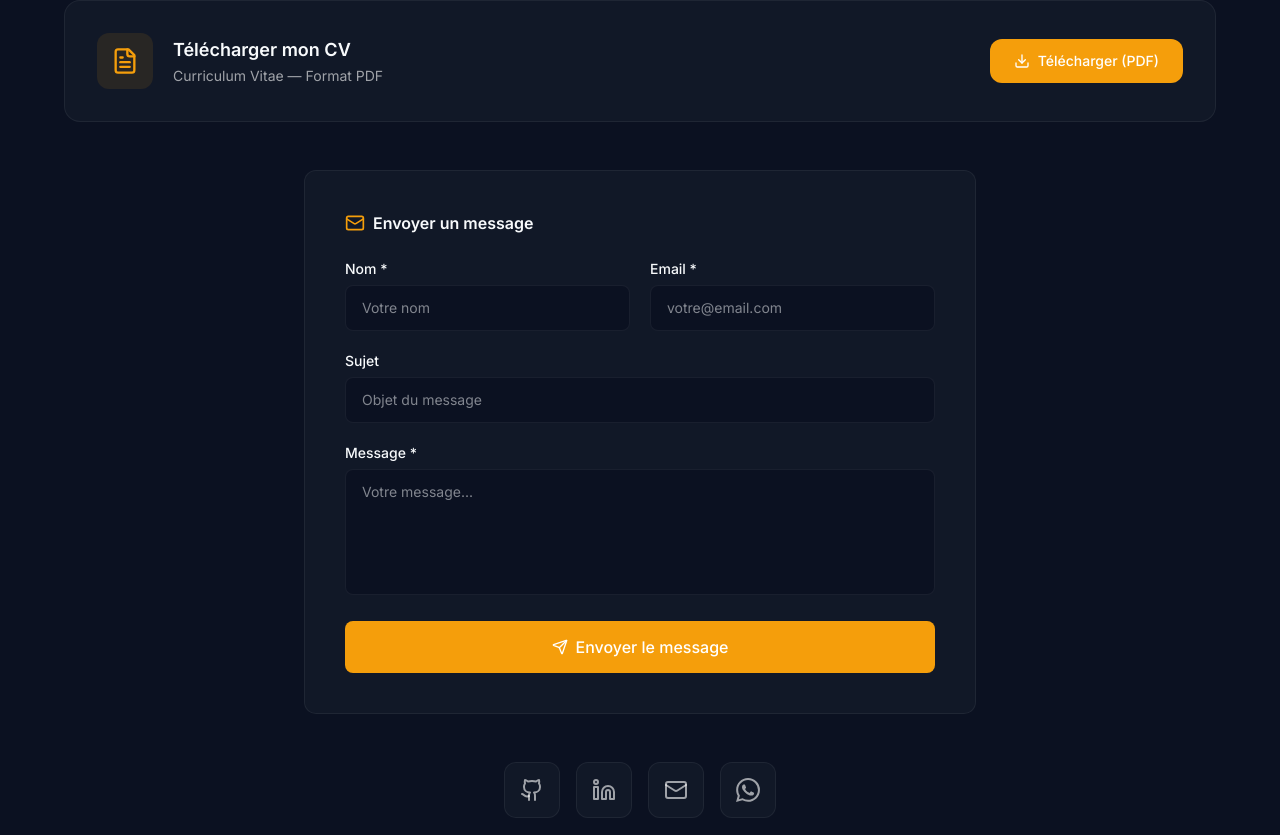
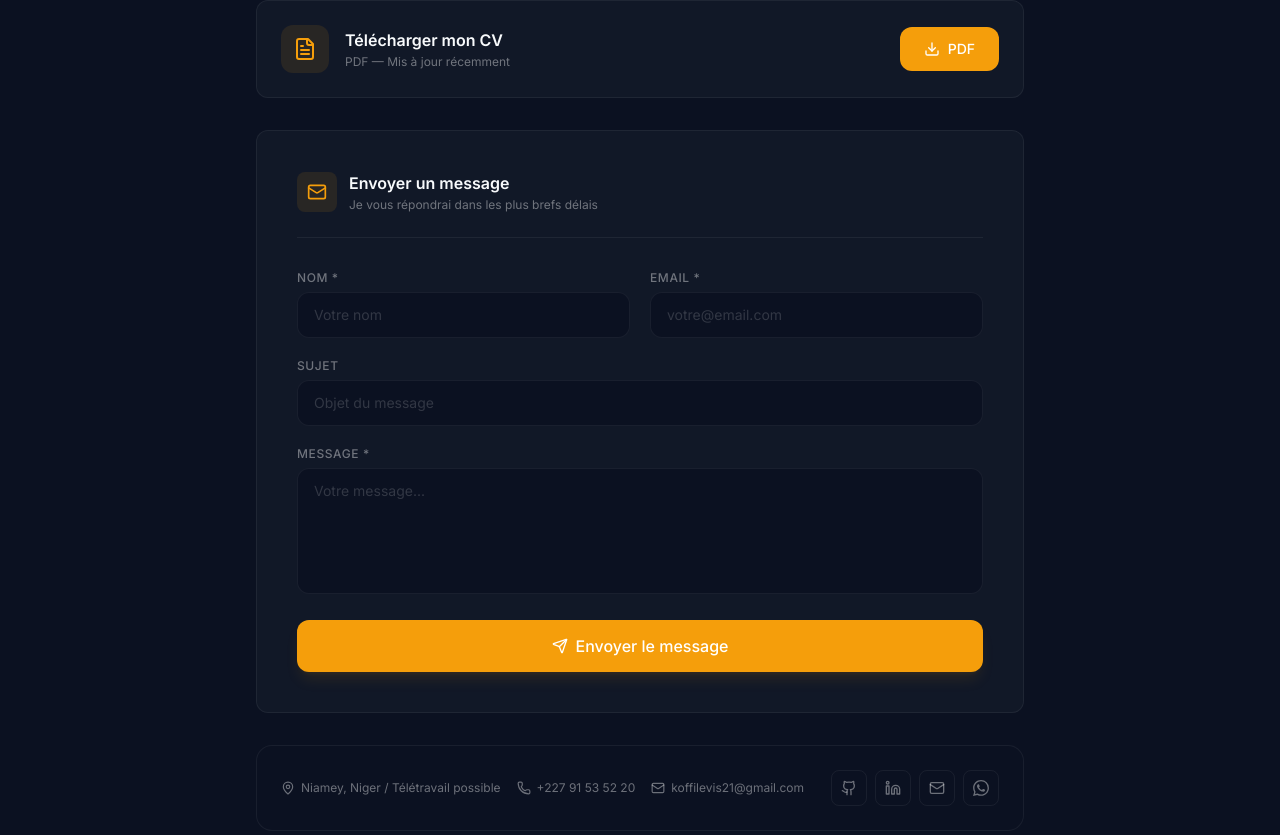
Before and after one commit to akaletekoffilevis/my-sweet-portfolio, a React (Vite) app: page / in a window 1280 px wide. Shown: the part 5385-6220 px from the top of the page. Built offline with nearby package versions, Linux system fonts and the light colour scheme.

Commit message:
fix: improve contact/cv UX - cleaner form, animated success, contact info bar, social icons

```diff
--- a/src/components/ContactAndResume.tsx
+++ b/src/components/ContactAndResume.tsx
@@ -1,6 +1,6 @@
 import { useState, type FormEvent } from "react";
 import { usePortfolio } from "../context/PortfolioContext";
-import { Send, CheckCircle2, Mail, FileText, Download, Github, Linkedin } from "lucide-react";
+import { Send, CheckCircle2, Mail, FileText, Download, Github, Linkedin, Loader2, MapPin, Phone } from "lucide-react";
 
 function WhatsAppIcon({ className }: { className?: string }) {
   return (
@@ -40,12 +40,11 @@ export default function ContactAndResume() {
   const [isSubmitting, setIsSubmitting] = useState(false);
   const [submitSuccess, setSubmitSuccess] = useState(false);
 
-  const handleSubmit = (e: FormEvent<HTMLFormElement>) => {
+  const handleSubmit = async (e: FormEvent<HTMLFormElement>) => {
     e.preventDefault();
     if (!formData.name || !formData.email || !formData.message) return;
     setIsSubmitting(true);
-    setTimeout(() => {
-      addMessage({
+    await addMessage({
       name: formData.name,
       email: formData.email,
       subject: formData.subject || "Sans Objet",
@@ -55,7 +54,6 @@ export default function ContactAndResume() {
     setSubmitSuccess(true);
     setFormData({ name: "", email: "", subject: "", message: "" });
     setTimeout(() => setSubmitSuccess(false), 6000);
-    }, 600);
   };
 
   return (
@@ -64,88 +62,111 @@ export default function ContactAndResume() {
         <h2 className="section-title mb-2">Contact & CV</h2>
         <p className="section-subtitle mb-10">N'hésitez pas à me contacter</p>
 
+        <div className="mx-auto max-w-3xl space-y-8">
+
           {/* CV Download Banner */}
           <a
             href="/cv_koffi_levis_akalete.pdf"
             download
-          className="group block bg-app-card border border-app-border-subtle hover:border-app-accent/50 rounded-2xl p-8 mb-12 transition-all duration-300"
+            className="card-glow group flex items-center justify-between gap-6 bg-app-card rounded-2xl p-6"
           >
-          <div className="flex items-center justify-between flex-wrap gap-6">
-            <div className="flex items-center gap-5">
-              <div className="w-14 h-14 bg-app-accent/10 rounded-xl flex items-center justify-center group-hover:bg-app-accent/20 transition-colors">
-                <FileText className="h-7 w-7 text-app-accent" />
+            <div className="flex items-center gap-4">
+              <div className="w-12 h-12 rounded-xl bg-app-accent/10 flex items-center justify-center group-hover:bg-app-accent/20 transition-colors shrink-0">
+                <FileText className="h-6 w-6 text-app-accent" />
               </div>
               <div>
-                <h3 className="text-lg font-semibold text-app-text-white">Télécharger mon CV</h3>
-                <p className="text-sm text-app-text-soft mt-0.5">
-                  Curriculum Vitae — Format PDF
-                </p>
+                <h3 className="font-semibold text-app-text-white text-base">Télécharger mon CV</h3>
+                <p className="text-xs text-app-text-muted mt-0.5">PDF — Mis à jour récemment</p>
               </div>
             </div>
-            <span className="inline-flex items-center gap-2 px-6 py-3 bg-app-accent text-white rounded-xl font-medium hover:bg-app-accent-dark transition text-sm group-hover:scale-105 duration-200">
+            <span className="btn-accent shrink-0 group-hover:scale-105 duration-200">
               <Download className="h-4 w-4" />
-              Télécharger (PDF)
+              PDF
             </span>
-          </div>
           </a>
 
-        {/* Contact Form - centered */}
-        <div className="mx-auto max-w-2xl">
-          <div className="bg-app-card card-glow rounded-2xl p-10">
-            <div className="flex items-center gap-2 mb-6">
+          {/* Contact Form Card */}
+          <div className="bg-app-card card-glow rounded-2xl p-8 md:p-10">
+            <div className="flex items-center gap-3 mb-8 pb-6 border-b border-app-border-subtle">
+              <div className="w-10 h-10 rounded-lg bg-app-accent/10 flex items-center justify-center">
                 <Mail className="h-5 w-5 text-app-accent" />
+              </div>
+              <div>
                 <h3 className="font-semibold text-app-text-white">Envoyer un message</h3>
+                <p className="text-xs text-app-text-muted mt-0.5">Je vous répondrai dans les plus brefs délais</p>
+              </div>
             </div>
 
             {submitSuccess && (
-              <div className="bg-green-900/20 border border-green-800 rounded-xl p-4 mb-6 flex items-center gap-3">
-                <CheckCircle2 className="h-5 w-5 text-green-400 shrink-0" />
-                <p className="text-sm text-green-300">Message envoyé avec succès !</p>
+              <div className="bg-emerald-900/15 border border-emerald-800/30 rounded-xl p-5 mb-6 flex items-start gap-3 animate-fade-in">
+                <CheckCircle2 className="h-5 w-5 text-emerald-400 shrink-0 mt-0.5" />
+                <div>
+                  <p className="text-sm font-medium text-emerald-300">Message envoyé avec succès !</p>
+                  <p className="text-xs text-emerald-400/60 mt-0.5">Je vous répondrai dès que possible.</p>
+                </div>
               </div>
             )}
 
             <form onSubmit={handleSubmit} className="space-y-5">
               <div className="grid grid-cols-1 sm:grid-cols-2 gap-5">
-                <div>
-                  <label className="block text-sm font-medium text-app-text-white mb-1.5">Nom *</label>
+                <div className="group">
+                  <label className="block text-xs font-medium text-app-text-muted mb-1.5 uppercase tracking-wider">Nom *</label>
                   <input type="text" required value={formData.name}
                     onChange={e => setFormData({...formData, name: e.target.value})}
-                    className="w-full bg-app-bg border border-app-border-subtle rounded-lg px-4 py-3 text-sm text-app-text-white focus:border-app-accent focus:outline-none"
+                    className="w-full bg-app-bg border border-app-border-subtle rounded-xl px-4 py-3 text-sm text-app-text-white placeholder-app-text-muted/40 focus:border-app-accent focus:ring-1 focus:ring-app-accent/20 focus:outline-none transition-all"
                     placeholder="Votre nom" />
                 </div>
-                <div>
-                  <label className="block text-sm font-medium text-app-text-white mb-1.5">Email *</label>
+                <div className="group">
+                  <label className="block text-xs font-medium text-app-text-muted mb-1.5 uppercase tracking-wider">Email *</label>
                   <input type="email" required value={formData.email}
                     onChange={e => setFormData({...formData, email: e.target.value})}
-                    className="w-full bg-app-bg border border-app-border-subtle rounded-lg px-4 py-3 text-sm text-app-text-white focus:border-app-accent focus:outline-none"
+                    className="w-full bg-app-bg border border-app-border-subtle rounded-xl px-4 py-3 text-sm text-app-text-white placeholder-app-text-muted/40 focus:border-app-accent focus:ring-1 focus:ring-app-accent/20 focus:outline-none transition-all"
                     placeholder="votre@email.com" />
                 </div>
               </div>
-              <div>
-                <label className="block text-sm font-medium text-app-text-white mb-1.5">Sujet</label>
+              <div className="group">
+                <label className="block text-xs font-medium text-app-text-muted mb-1.5 uppercase tracking-wider">Sujet</label>
                 <input type="text" value={formData.subject}
                   onChange={e => setFormData({...formData, subject: e.target.value})}
-                  className="w-full bg-app-bg border border-app-border-subtle rounded-lg px-4 py-3 text-sm text-app-text-white focus:border-app-accent focus:outline-none"
+                  className="w-full bg-app-bg border border-app-border-subtle rounded-xl px-4 py-3 text-sm text-app-text-white placeholder-app-text-muted/40 focus:border-app-accent focus:ring-1 focus:ring-app-accent/20 focus:outline-none transition-all"
                   placeholder="Objet du message" />
               </div>
-              <div>
-                <label className="block text-sm font-medium text-app-text-white mb-1.5">Message *</label>
+              <div className="group">
+                <label className="block text-xs font-medium text-app-text-muted mb-1.5 uppercase tracking-wider">Message *</label>
                 <textarea required rows={5} value={formData.message}
                   onChange={e => setFormData({...formData, message: e.target.value})}
-                  className="w-full bg-app-bg border border-app-border-subtle rounded-lg px-4 py-3 text-sm text-app-text-white focus:border-app-accent focus:outline-none resize-none"
+                  className="w-full bg-app-bg border border-app-border-subtle rounded-xl px-4 py-3 text-sm text-app-text-white placeholder-app-text-muted/40 focus:border-app-accent focus:ring-1 focus:ring-app-accent/20 focus:outline-none transition-all resize-none"
                   placeholder="Votre message..." />
               </div>
               <button type="submit" disabled={isSubmitting}
-                className="w-full py-3.5 bg-app-accent text-white rounded-lg font-medium hover:bg-app-accent-dark transition flex items-center justify-center gap-2 disabled:opacity-50 cursor-pointer">
+                className="w-full py-3.5 bg-app-accent text-white rounded-xl font-medium hover:bg-app-accent-dark transition flex items-center justify-center gap-2 disabled:opacity-50 cursor-pointer shadow-lg shadow-app-accent/10">
+                {isSubmitting ? (
+                  <Loader2 className="h-4 w-4 animate-spin" />
+                ) : (
                   <Send className="h-4 w-4" />
-                {isSubmitting ? "Envoi..." : "Envoyer le message"}
+                )}
+                {isSubmitting ? "Envoi en cours..." : "Envoyer le message"}
               </button>
             </form>
           </div>
+
+          {/* Contact Info + Social */}
+          <div className="flex flex-col sm:flex-row items-center justify-between gap-6 bg-app-bg border border-app-border-subtle rounded-2xl p-6">
+            <div className="flex flex-wrap items-center gap-4 text-xs text-app-text-muted">
+              <div className="flex items-center gap-1.5">
+                <MapPin className="h-3.5 w-3.5" />
+                <span>{profile.location}</span>
               </div>
-
-        {/* Social Links Row */}
-        <div className="flex justify-center items-center gap-4 mt-12">
+              <div className="flex items-center gap-1.5">
+                <Phone className="h-3.5 w-3.5" />
+                <span>{profile.phone || profile.socials.whatsapp}</span>
+              </div>
+              <div className="flex items-center gap-1.5">
+                <Mail className="h-3.5 w-3.5" />
+                <span>{profile.socials.email}</span>
+              </div>
+            </div>
+            <div className="flex items-center gap-2">
               {socialLinks.map((link) => {
                 const Icon = link.icon;
                 return (
@@ -154,15 +175,18 @@ export default function ContactAndResume() {
                     href={link.href}
                     target={link.href.startsWith("mailto") ? undefined : "_blank"}
                     rel="noreferrer"
-                className="group flex items-center justify-center w-14 h-14 rounded-xl border border-app-border-subtle bg-app-card text-app-text-soft hover:border-app-accent hover:text-app-accent hover:bg-app-accent/5 hover:shadow-[0_0_16px_-4px_rgba(245,158,11,0.15)] transition-all duration-200"
+                    className="flex items-center justify-center w-9 h-9 rounded-lg border border-app-border-subtle text-app-text-muted hover:border-app-accent hover:text-app-accent hover:bg-app-accent/5 transition-all duration-200"
                     title={link.label}
                   >
-                <Icon className="h-6 w-6" />
+                    <Icon className="h-4 w-4" />
                   </a>
                 );
               })}
             </div>
           </div>
+
+        </div>
+      </div>
     </section>
   );
 }
--- a/src/index.css
+++ b/src/index.css
@@ -75,6 +75,15 @@ body {
   @apply inline-flex items-center gap-2 px-6 py-3 bg-app-accent text-white rounded-xl font-medium hover:bg-app-accent-dark transition text-sm cursor-pointer;
 }
 
+@keyframes fade-in {
+  from { opacity: 0; transform: translateY(-4px); }
+  to { opacity: 1; transform: translateY(0); }
+}
+
+.animate-fade-in {
+  animation: fade-in 0.3s ease-out;
+}
+
 @media print {
   @page { size: A4; margin: 0; }
   #app-viewport, .fixed, button, footer { display: none !important; }
```
Lines whose indentation alone changed are shown as unchanged.
